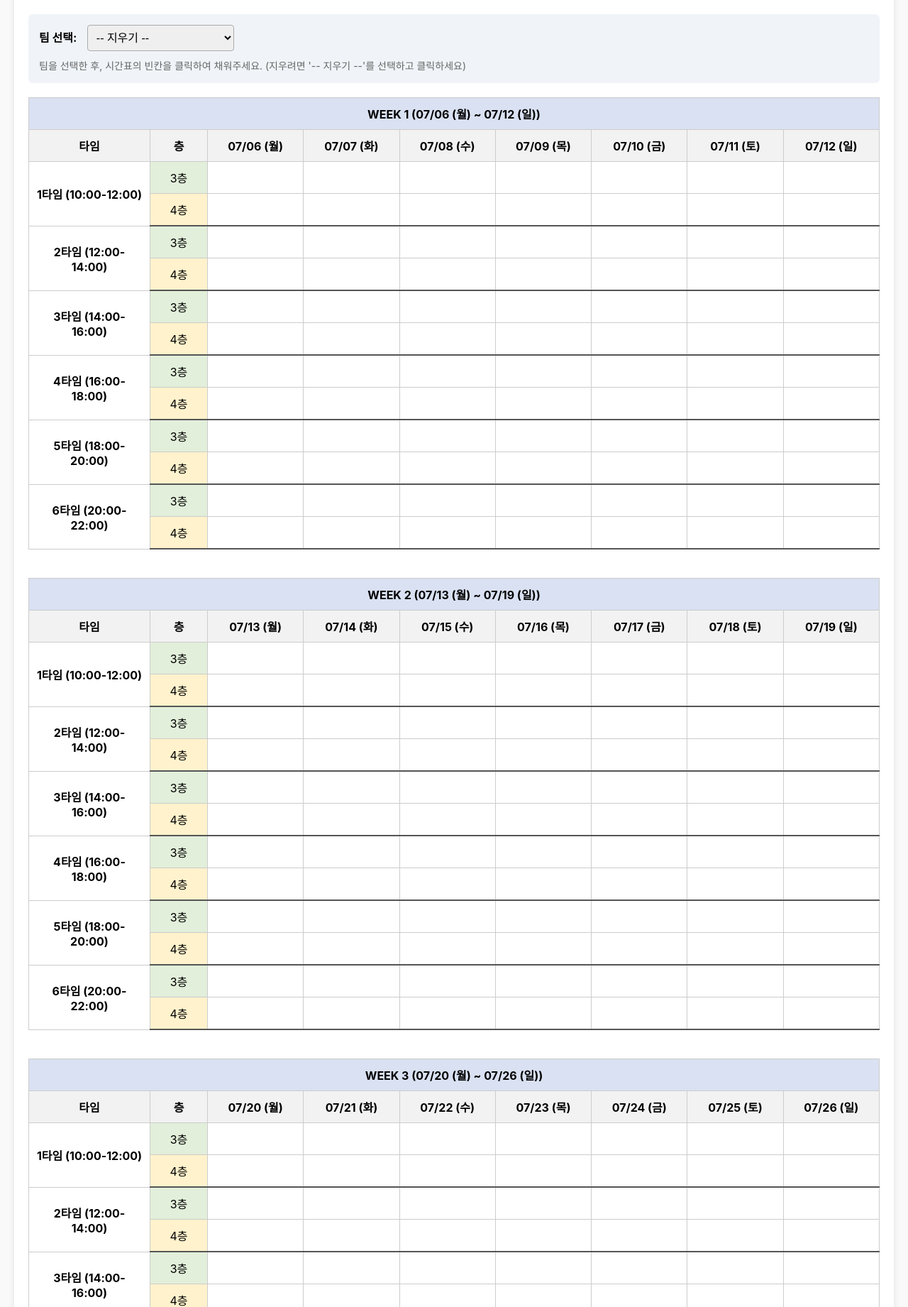
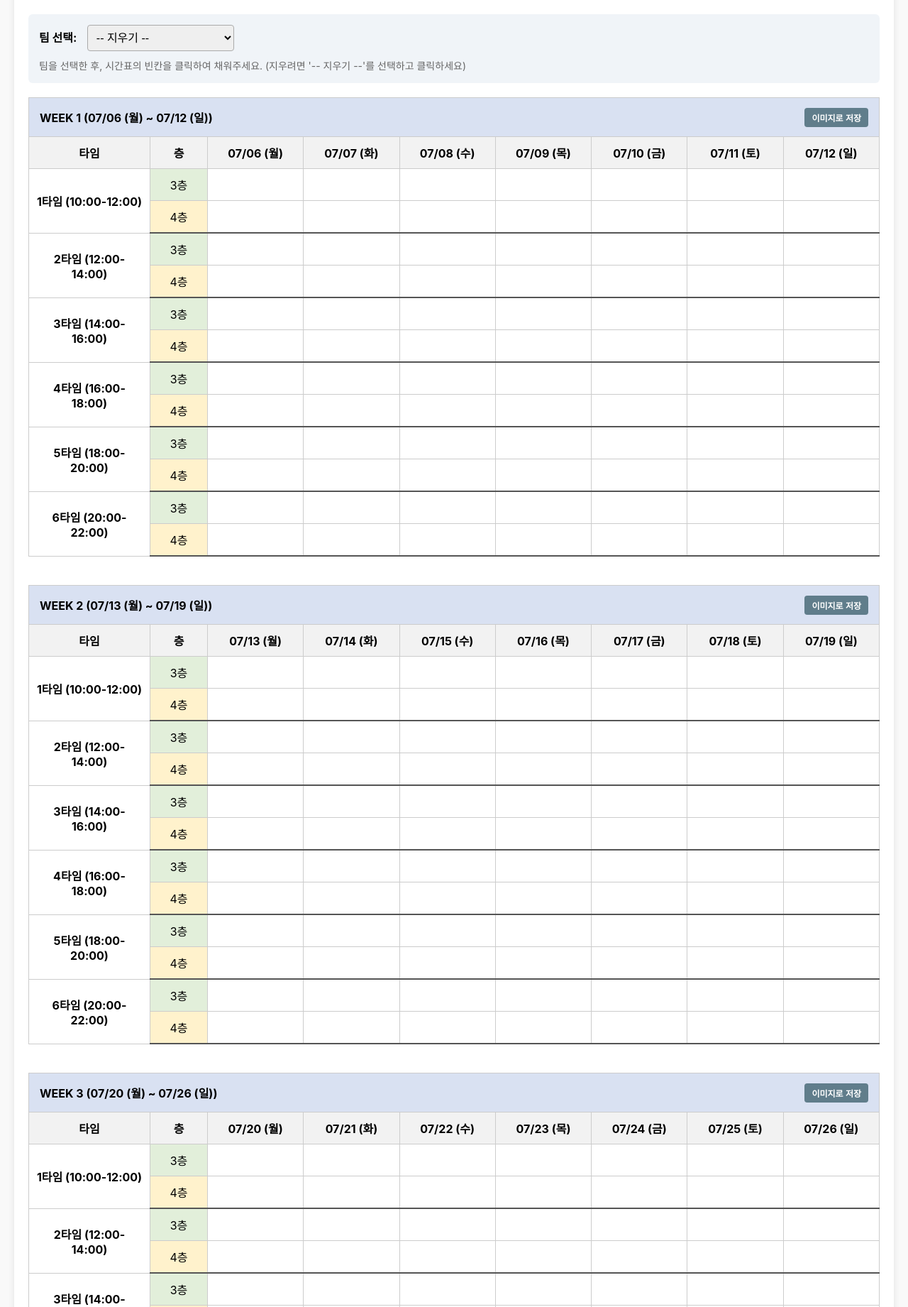
Before and after one commit to danielkim235/amabile-schedule, a Flask app: page / in a window 1280 px wide. Shown: the part 88-1929 px from the top of the page at 71% size. Run offline with Flask 3, Linux system fonts and the light colour scheme; data that the repository does not hold is empty; some libraries are stand-ins or nearby versions.

Commit message:
Add week-by-week image export feature using html2canvas

```diff
--- a/static/script.js
+++ b/static/script.js
@@ -123,4 +123,24 @@ document.addEventListener('DOMContentLoaded', () => {
     exportBtn.addEventListener('click', () => {
         window.location.href = '/api/export';
     });
+
+    window.captureWeek = function(elementId, fileName) {
+        const element = document.getElementById(elementId);
+        // 캡처 시 버튼은 안 보이게 숨기기
+        const btn = element.querySelector('.img-btn');
+        btn.style.display = 'none';
+
+        html2canvas(element, {
+            backgroundColor: "#f9f9f9",
+            scale: 2, // 고해상도 캡처
+            logging: false,
+            useCORS: true
+        }).then(canvas => {
+            const link = document.createElement('a');
+            link.download = fileName + '.png';
+            link.href = canvas.toDataURL('image/png');
+            link.click();
+            btn.style.display = 'block'; // 캡처 후 버튼 다시 표시
+        });
+    };
 });
--- a/static/style.css
+++ b/static/style.css
@@ -90,14 +90,30 @@ h1 {
     margin-bottom: 40px;
 }
 
-.week-header {
+.week-header-row {
+    display: flex;
+    justify-content: space-between;
+    align-items: center;
     background-color: var(--header-bg);
-    padding: 10px;
-    text-align: center;
-    font-weight: bold;
     border: 1px solid var(--border-color);
     border-bottom: none;
+    padding: 5px 15px;
 }
+
+.week-header {
+    background-color: transparent;
+    padding: 10px 0;
+    font-weight: bold;
+    border: none;
+}
+
+.btn.img-btn {
+    background-color: #607d8b;
+    color: white;
+    padding: 5px 10px;
+    font-size: 12px;
+}
+.btn.img-btn:hover { background-color: #455a64; }
 
 table {
     width: 100%;
--- a/templates/index.html
+++ b/templates/index.html
@@ -5,6 +5,8 @@
     <meta name="viewport" content="width=device-width, initial-scale=1.0">
     <title>합주 시간표 작성</title>
     <link rel="stylesheet" href="{{ url_for('static', filename='style.css') }}">
+    <!-- 이미지 캡처를 위한 라이브러리 추가 -->
+    <script src="https://html2canvas.hertzen.com/dist/html2canvas.min.js"></script>
 </head>
 <body>
     <div class="container">
@@ -32,9 +34,12 @@
 
         <div id="scheduleGrid" class="schedule-grid">
             {% for week in weeks %}
-            <div class="week-block">
-                <div class="week-header">
-                    WEEK {{ loop.index }} ({{ week.days[0].display }} ~ {{ week.days[-1].display }})
+            <div class="week-block" id="week-block-{{ loop.index }}">
+                <div class="week-header-row">
+                    <div class="week-header">
+                        WEEK {{ loop.index }} ({{ week.days[0].display }} ~ {{ week.days[-1].display }})
+                    </div>
+                    <button class="btn img-btn" onclick="captureWeek('week-block-{{ loop.index }}', '{{ loop.index }}주차_시간표')">이미지로 저장</button>
                 </div>
                 <table>
                     <thead>
```
